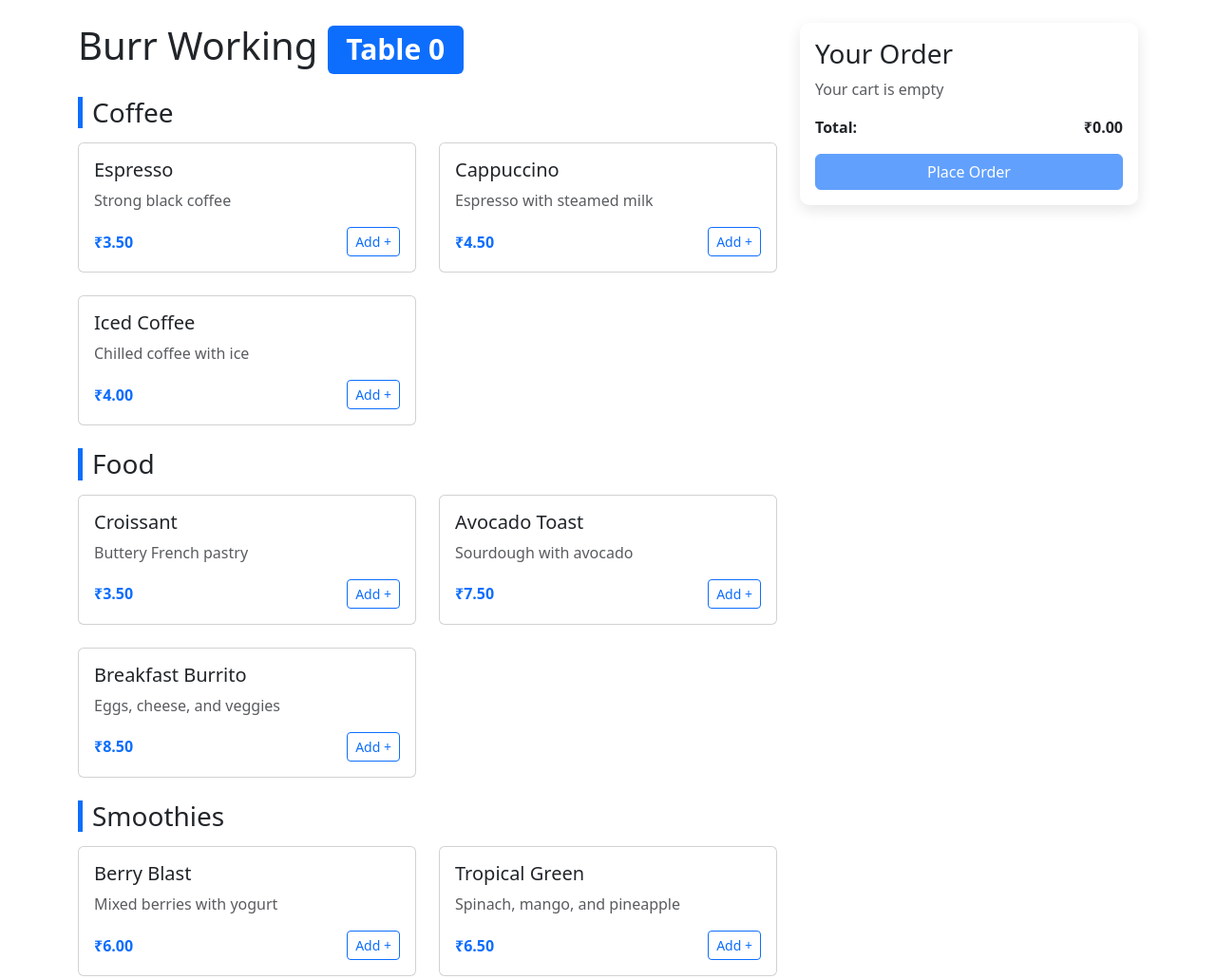
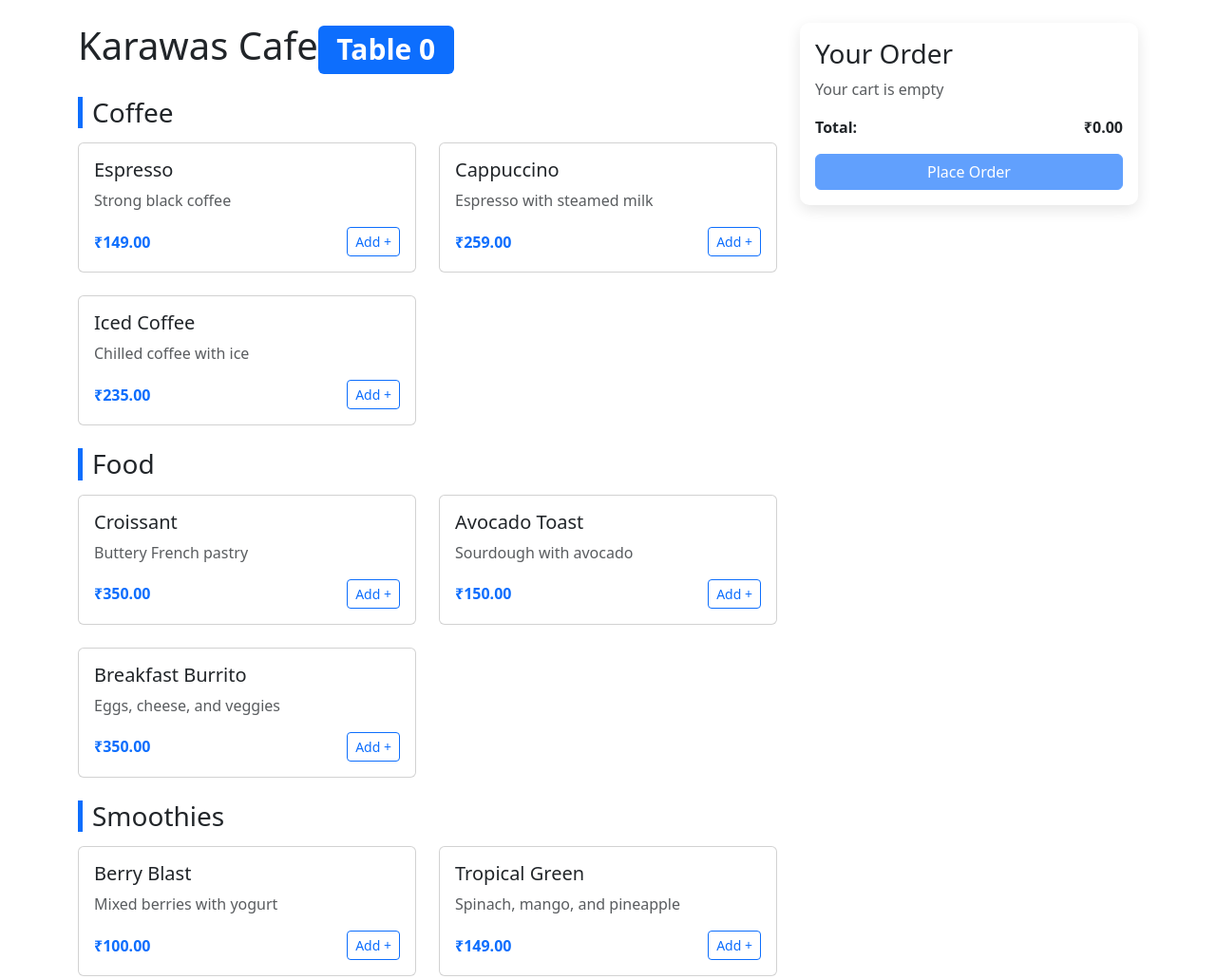
Before and after one commit to dipusinghrajput/QR, a plain HTML site: page index.html in a window 1280 px wide. Shown: the whole page at 95% size. Drawn offline with nearby package versions, Linux system fonts and the light colour scheme.

Commit message:
Update index.html

```diff
--- a/index.html
+++ b/index.html
@@ -48,7 +48,7 @@
         <div class="row">
             <!-- Menu Column -->
             <div class="col-lg-8">
-                <h1 class="mb-4">Burr Working <span class="badge bg-primary">Table <span id="table-number">-</span></span></h1>
+                <h1 class="mb-4">Karawas Cafe<span class="badge bg-primary">Table <span id="table-number">-</span></span></h1>
 
                 <div id="menu-container">
                     <!-- Menu categories will be loaded here -->
@@ -134,18 +134,18 @@
         // Menu data (could also be loaded from Firebase)
         const menuData = {
             "Coffee": [
-                { id: "c1", name: "Espresso", price: 3.50, description: "Strong black coffee" },
-                { id: "c2", name: "Cappuccino", price: 4.50, description: "Espresso with steamed milk" },
-                { id: "c3", name: "Iced Coffee", price: 4.00, description: "Chilled coffee with ice" }
+                { id: "c1", name: "Espresso", price: 149, description: "Strong black coffee" },
+                { id: "c2", name: "Cappuccino", price: 259, description: "Espresso with steamed milk" },
+                { id: "c3", name: "Iced Coffee", price: 235, description: "Chilled coffee with ice" }
             ],
             "Food": [
-                { id: "f1", name: "Croissant", price: 3.50, description: "Buttery French pastry" },
-                { id: "f2", name: "Avocado Toast", price: 7.50, description: "Sourdough with avocado" },
-                { id: "f3", name: "Breakfast Burrito", price: 8.50, description: "Eggs, cheese, and veggies" }
+                { id: "f1", name: "Croissant", price: 350, description: "Buttery French pastry" },
+                { id: "f2", name: "Avocado Toast", price: 150, description: "Sourdough with avocado" },
+                { id: "f3", name: "Breakfast Burrito", price: 350, description: "Eggs, cheese, and veggies" }
             ],
             "Smoothies": [
-                { id: "s1", name: "Berry Blast", price: 6.00, description: "Mixed berries with yogurt" },
-                { id: "s2", name: "Tropical Green", price: 6.50, description: "Spinach, mango, and pineapple" }
+                { id: "s1", name: "Berry Blast", price: 100, description: "Mixed berries with yogurt" },
+                { id: "s2", name: "Tropical Green", price: 149, description: "Spinach, mango, and pineapple" }
             ]
         };
 
```
